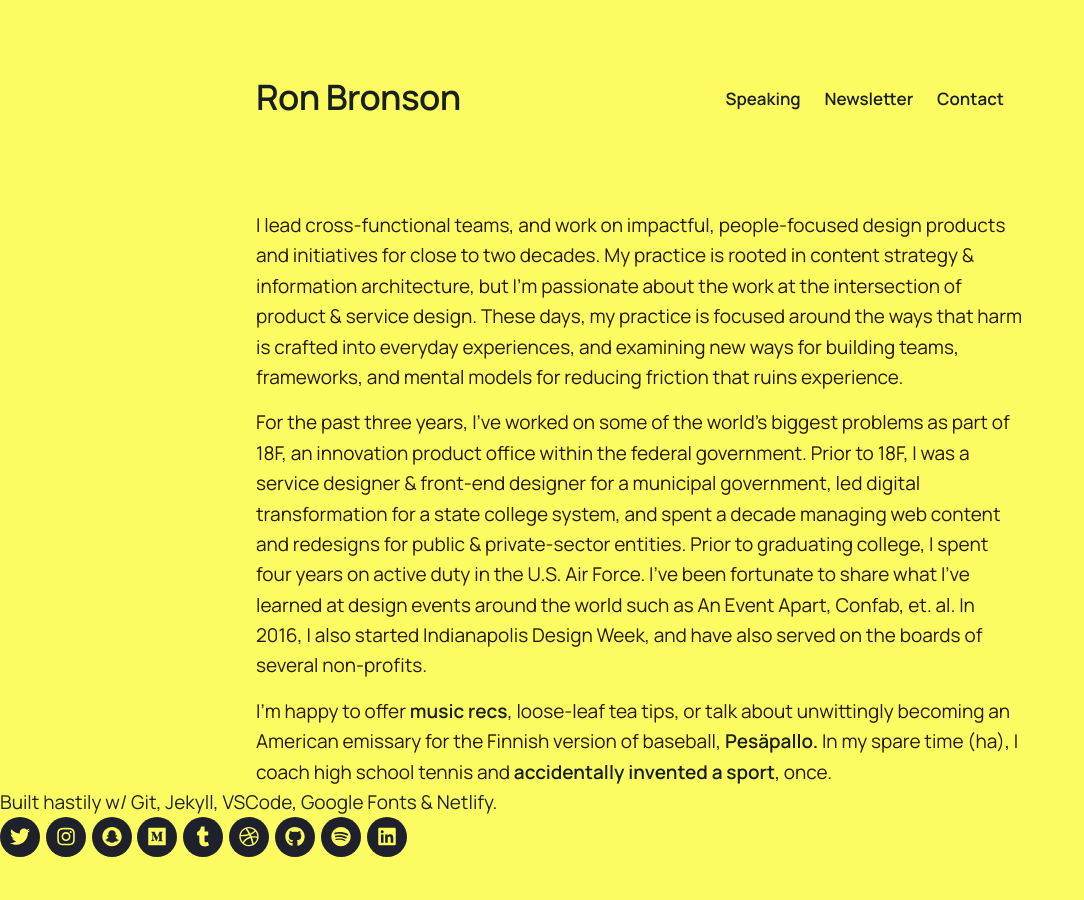
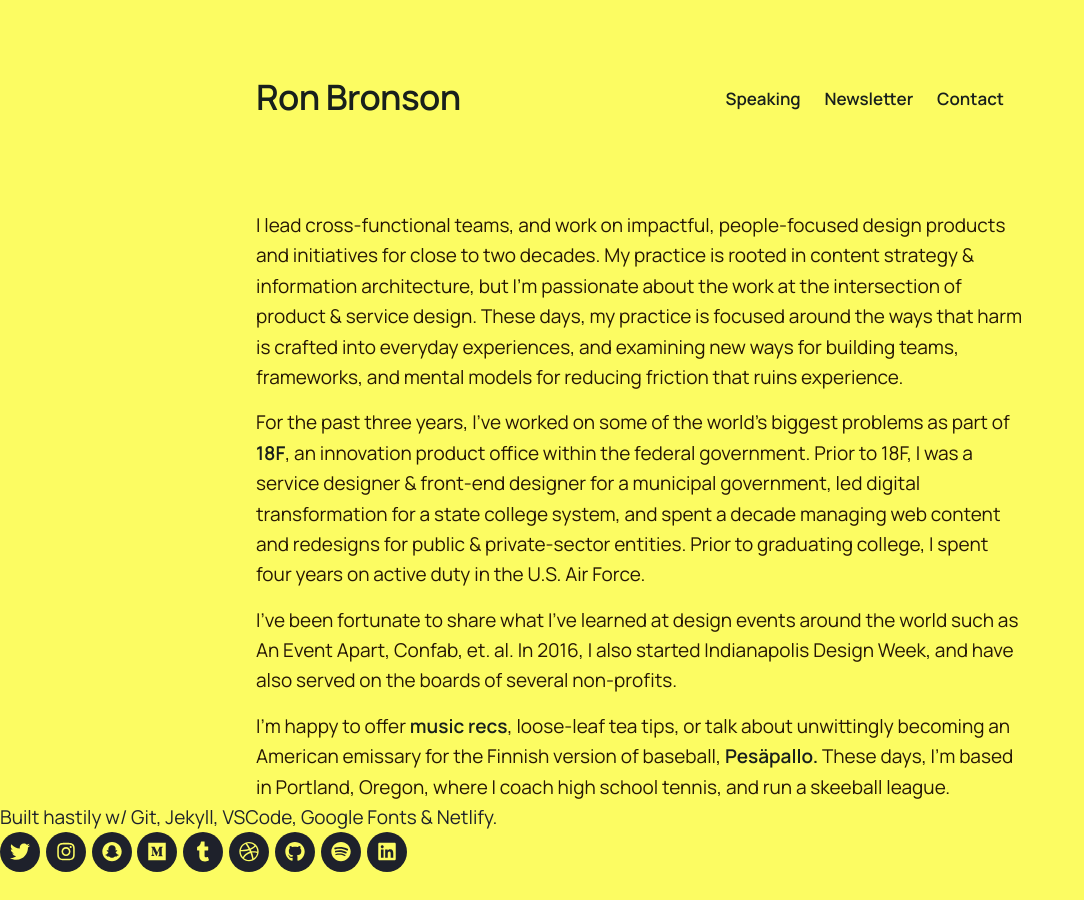
Before and after one commit to quarterback/2020-home, a Jekyll site: the page built from index.html, in a window 1280 px wide. Shown: the whole page, without its empty margins (0-1084 px from the left). Built offline with Jekyll 4.4.1, drawn with Linux system fonts in a browser that asks for light colours; nearby versions of some CDN libraries; some web fonts are replaced.

Commit message:
Update index.html

```diff
--- a/index.html
+++ b/index.html
@@ -15,13 +15,13 @@ featured_image: '/images/social.jpg'
 
 	My practice is rooted in content strategy & information architecture, but I'm passionate about the work at the intersection of product & service design. These days, my practice is focused around the ways that harm is crafted into everyday experiences, and examining new ways for building teams, frameworks, and mental models for reducing friction that ruins experience.</p>
 
-	<p>For the past three years, I've worked on some of the world's biggest problems as part of 18F, an innovation product office within the federal government.
+	<p>For the past three years, I've worked on some of the world's biggest problems as part of <a href="https://18f.gsa.gov">18F</a>, an innovation product office within the federal government.
 
-	Prior to 18F, I was a service designer & front-end designer for a municipal government, led digital transformation for a state college system, and spent a decade managing web content and redesigns for public & private-sector entities. Prior to graduating college, I spent four years on active duty in the U.S. Air Force.
+	Prior to 18F, I was a service designer & front-end designer for a municipal government, led digital transformation for a state college system, and spent a decade managing web content and redesigns for public & private-sector entities. Prior to graduating college, I spent four years on active duty in the U.S. Air Force.</p>
 
-	I've been fortunate to share what I've learned at design events around the world such as An Event Apart, Confab, et. al. In 2016, I also started Indianapolis Design Week, and have also served on the boards of several non-profits.
+	<p>I've been fortunate to share what I've learned at design events around the world such as An Event Apart, Confab, et. al. In 2016, I also started Indianapolis Design Week, and have also served on the boards of several non-profits.
 
-	<p>I'm happy to offer <a href="https://www.last.fm/user/omnivoreron">music recs</a>, loose-leaf tea tips, or talk about unwittingly becoming an American emissary for the Finnish version of baseball, <a href="https://www.youtube.com/watch?v=H_navSFGj0I">Pesäpallo.</a> In my spare time (ha), I coach high school tennis and <a href="https://en.wikipedia.org/wiki/Tennis_polo">accidentally invented a sport</a>, once. </p>
+	<p>I'm happy to offer <a href="https://www.last.fm/user/omnivoreron">music recs</a>, loose-leaf tea tips, or talk about unwittingly becoming an American emissary for the Finnish version of baseball, <a href="https://www.youtube.com/watch?v=H_navSFGj0I">Pesäpallo.</a> These days, I'm based in Portland, Oregon, where I coach high school tennis, and run a skeeball league.
 	</div>
 
 </section>
```
